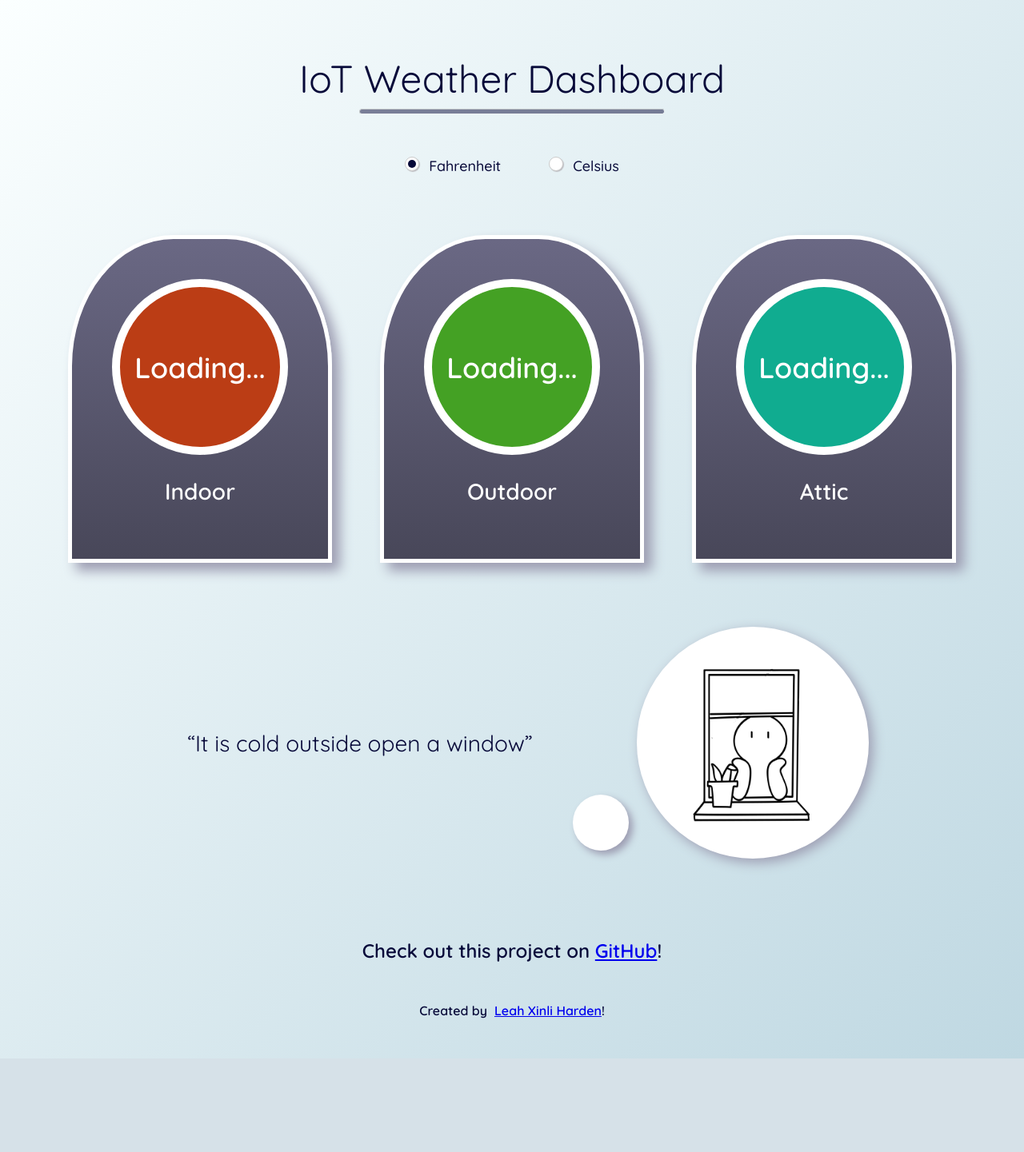
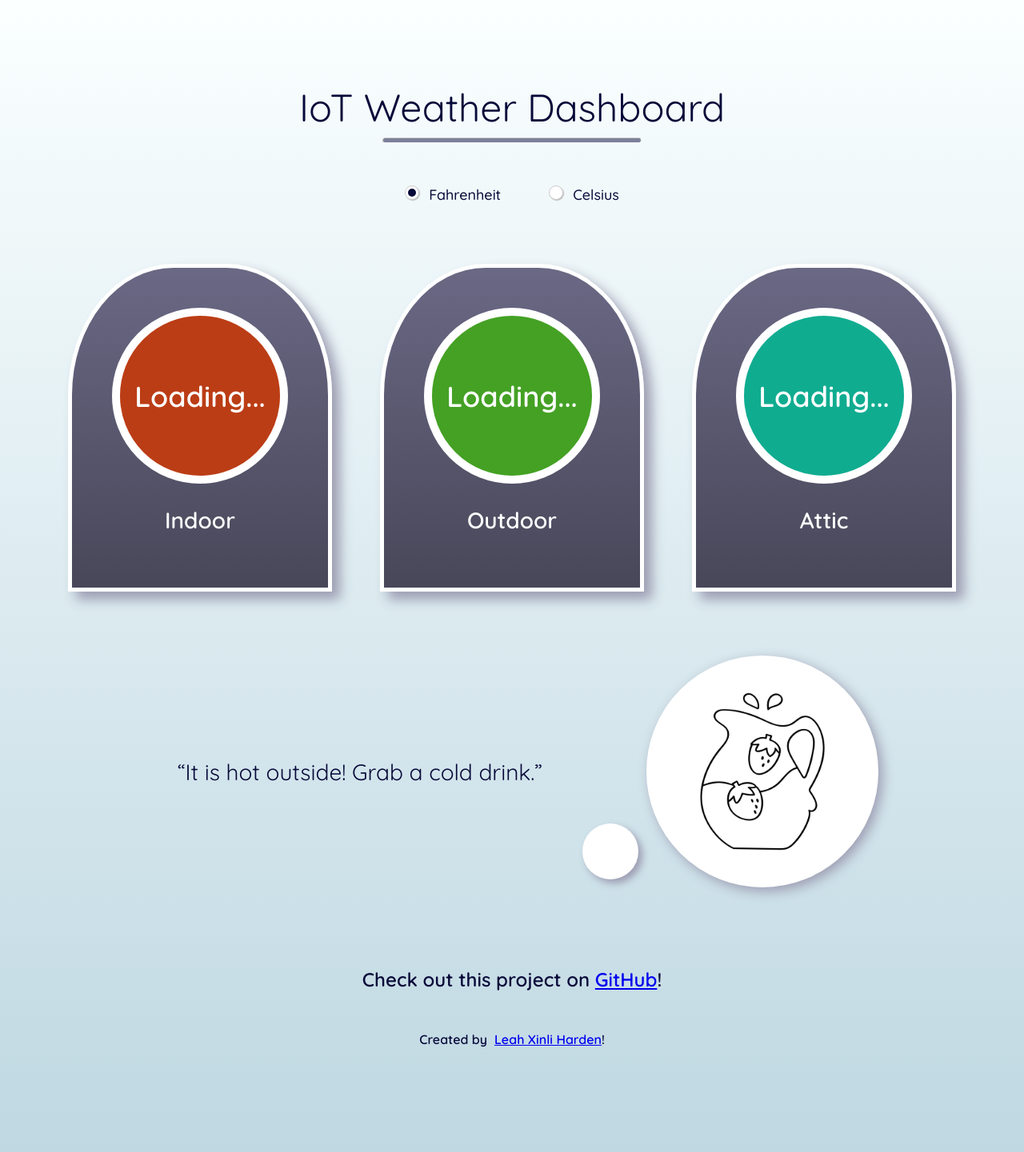
Before and after one commit to swharden/iot-weather-station, a PHP site: page / in a window 1280 px wide. Shown: the whole page at 80% size. Before the commit the page ends 1324 px from the top, so only its background shows below. Run offline with PHP 8.4, Linux system fonts and the light colour scheme.

Commit message:
resolved #18 #19 #20

```diff
--- a/src/html/index.html
+++ b/src/html/index.html
@@ -10,8 +10,8 @@
         href="https://fonts.googleapis.com/css2?family=Quicksand:wght@300;400;500;600&display=swap"
         rel="stylesheet">
     <link rel="stylesheet" type="text/css" href="style.css" />
-
-    <title>Document</title>
+    <link rel="icon" type="image/x-icon" href="/photos/sun.png">
+    <title>Weather</title>
 </head>
 <!-- Google tag (gtag.js) -->
 <script async src="https://www.googletagmanager.com/gtag/js?id=G-7PKSHH8HZN"></script>
@@ -83,10 +83,10 @@
 
         <div class="quoteRow">
 
-            <blockquote class="quoteTemp">“It is cold outside open a window”</blockquote>
+            <blockquote class="quoteTemp">“It is hot outside! Grab a cold drink.”</blockquote>
             <div class="ImgCircleSmall"></div>
             <div class="circleTemp ImgCircle">
-                <img class="Img" src="./photos/rainy-day.png">
+                <img class="Img" src="./photos/pot.png">
             </div>
 
 
--- a/src/html/style.css
+++ b/src/html/style.css
@@ -43,7 +43,21 @@ Body
     background-image: linear-gradient(to bottom right, #FBFFFF, #BFD8E2);
     font-family: 'Quicksand', sans-serif;
     color: var(--offblack);
+    min-height: 100vh;
+    padding: 2rem;
+}
 
+@media (min-width: 768px) {
+    .bodyBackground {
+        background-image: linear-gradient(to bottom, #FBFFFF, #BFD8E2);
+        padding: 4rem;
+    }
+}
+
+@media (min-width: 1200px) {
+    .bodyBackground {
+        padding: 6rem;
+    }
 }
 
 .centerTitle {
@@ -58,7 +72,7 @@ Body
     display: flex;
     font-size: 48px;
     justify-content: center;
-    margin: 60px 60px 0px 60px;
+    margin: 0px 60px 0px 60px;
 
 }
 
@@ -290,6 +304,6 @@ Temp
     align-items: center;
     justify-content: center;
     color: var(--offblack);
-    margin: 50px;
+    margin-top: 50px;
     font-size: 16px;
 }
```
Also changed, not shown: src/html/photos/sun.png (added), 1 other file.
